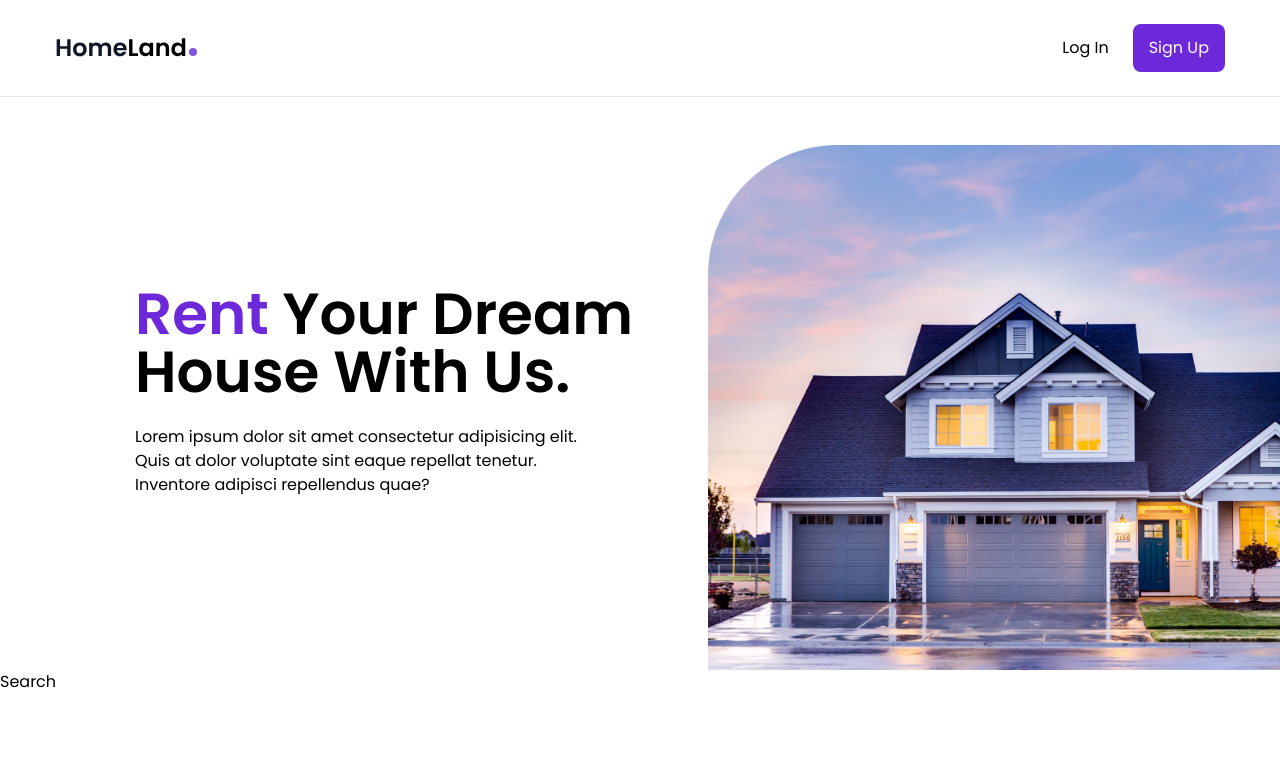
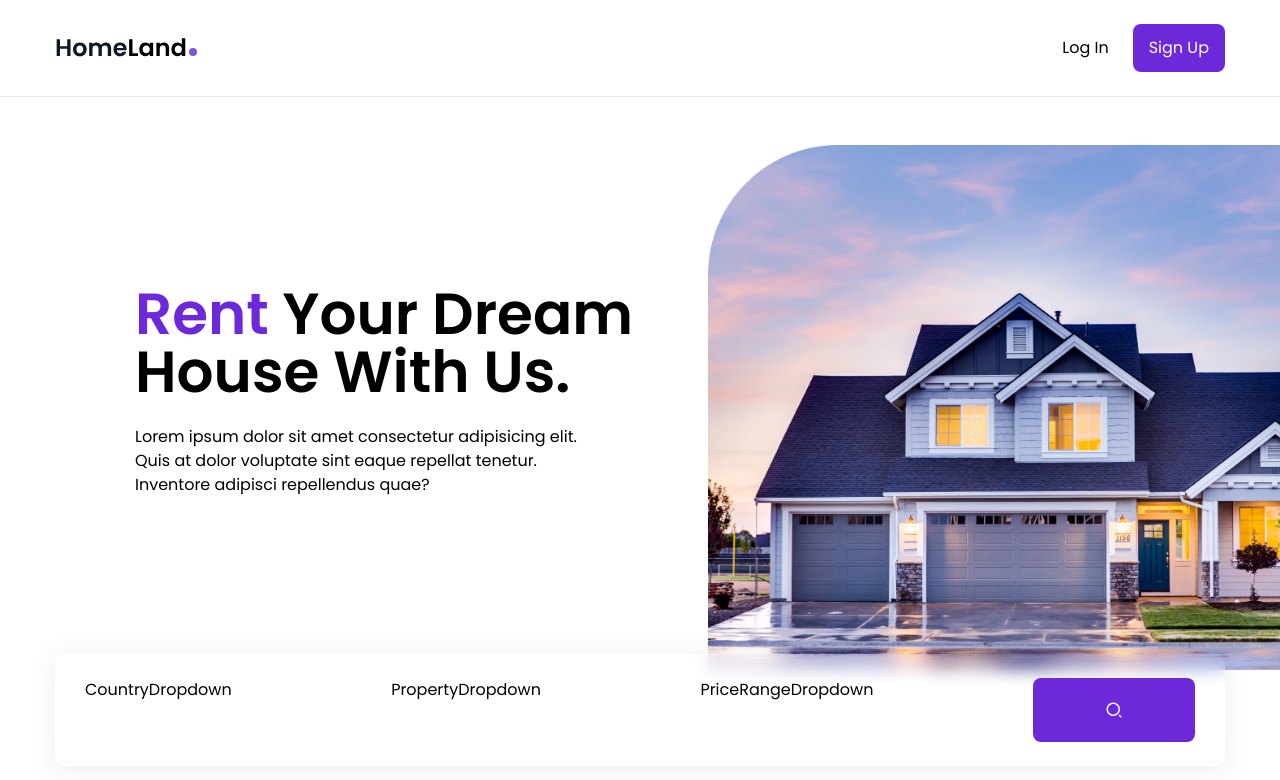
Before and after one commit to ArfinHasib/Real-Estate-Website, a React (Create React App) app: page / in a window 1280 px wide. Shown: the top 780 px of the page. Built offline with nearby package versions, Linux system fonts and the light colour scheme.

Commit message:
Search Section

```diff
--- a/src/components/Search.js
+++ b/src/components/Search.js
@@ -1,7 +1,24 @@
 import React from 'react';
 
+// import components
+import CountryDropdown from './CountryDropdown';
+import PropertyDropdown from './PropertyDropdown';
+import PriceRangeDropdown from './PriceRangeDropdown';
+
+// import icons
+import { RiSearch2Line } from 'react-icons/ri';
+
 const Search = () => {
-  return <div>Search</div>;
+   return (
+      <div className='px-[30px] py-6 max-w-[1170px] mx-auto flex flex-col lg:flex-row justify-between gap-4 lg:gap-x-3 relative lg:-top-4 lg:shadow-1 bg-white lg:bg-transparent lg:backdrop-blur rounded-lg'>
+         <CountryDropdown />
+         <PropertyDropdown />
+         <PriceRangeDropdown />
+         <button className='bg-violet-700 hover:bg-violet-800 transition w-full lg:max-w-[162px] h-16 rounded-lg flex justify-center items-center text-white text-lg'>
+            <RiSearch2Line />
+         </button>
+      </div>
+   );
 };
 
 export default Search;
```
